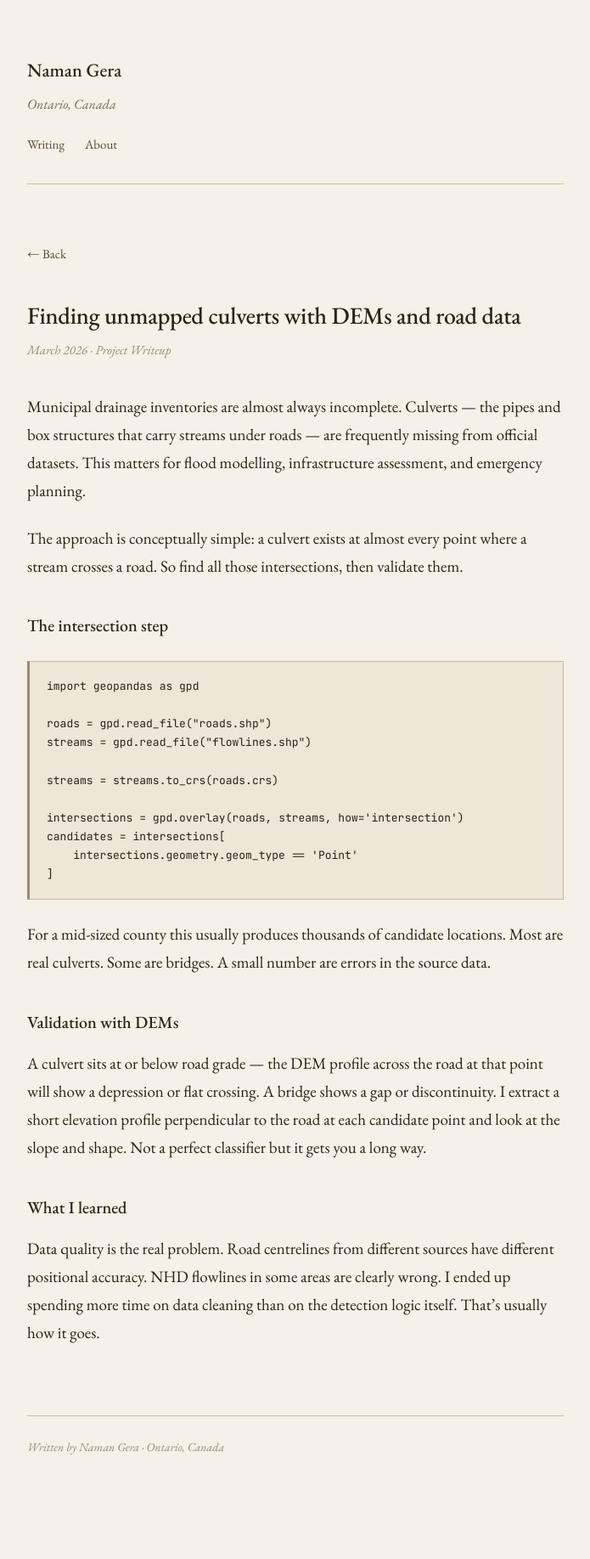
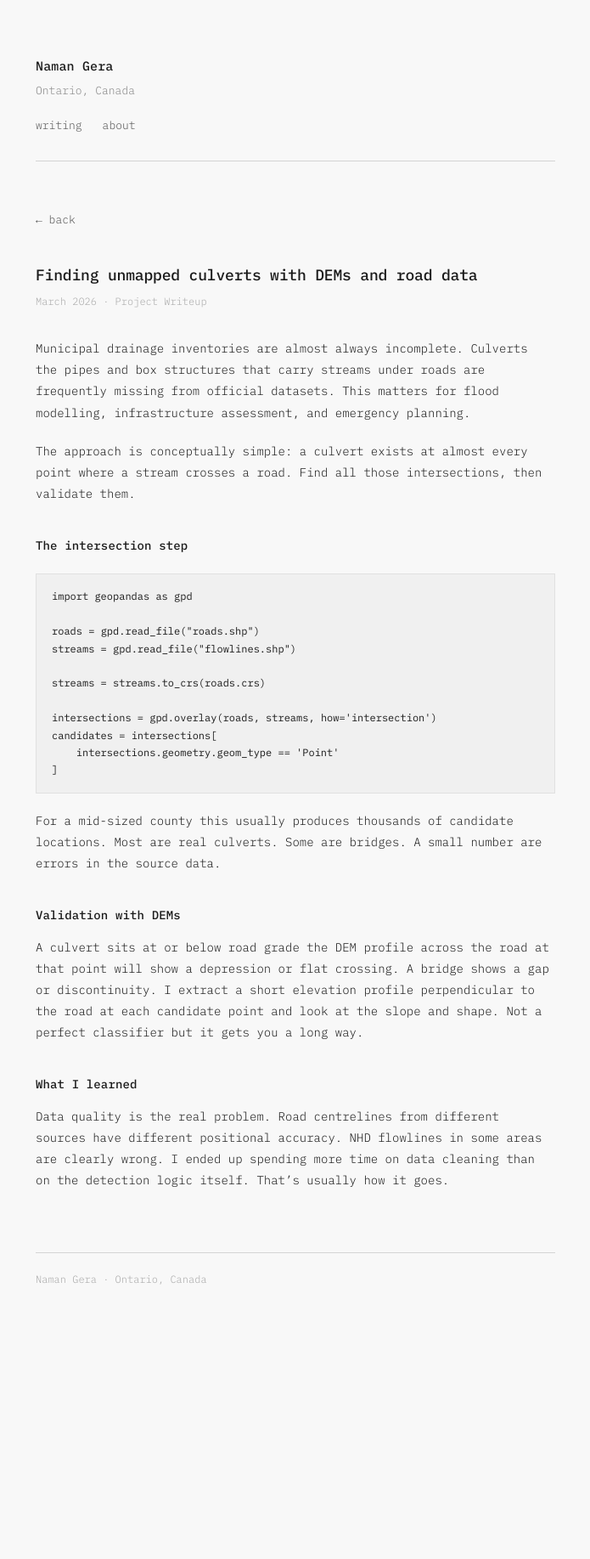
Before and after one commit to namangera/namangera.github.io, a Jekyll site: the page built from _posts/2026-03-10-finding-unmapped-culverts.md, in a window 1280 px wide. Shown: the whole page at 85% size, without its empty margins (292-987 px from the left). Built offline with Jekyll 4.4.1, drawn with Linux system fonts in a browser that asks for light colours; after the commit the page ends 1637 px from its top, so only the background shows below that.

Commit message:
new theme, commitment to monospace

```diff
--- a/_layouts/default.html
+++ b/_layouts/default.html
@@ -3,70 +3,72 @@
 <head>
 <meta charset="UTF-8">
 <meta name="viewport" content="width=device-width, initial-scale=1.0">
-<title>{% if page.title %}{{ page.title }} — {% endif %}Naman Gera</title>
+<title>{% if page.title %}{{ page.title }} / {% endif %}Naman Gera</title>
 <link rel="preconnect" href="https://fonts.googleapis.com">
-<link href="https://fonts.googleapis.com/css2?family=EB+Garamond:ital,wght@0,400;0,500;1,400&family=JetBrains+Mono:wght@400;500&display=swap" rel="stylesheet">
+<link href="https://fonts.googleapis.com/css2?family=IBM+Plex+Mono:ital,wght@0,300;0,400;0,500;1,300&display=swap" rel="stylesheet">
 <style>
   * { box-sizing: border-box; margin: 0; padding: 0; }
 
   body {
-    background: #f5f0e8;
-    color: #2a2218;
-    font-family: 'EB Garamond', serif;
-    font-size: 19px;
-    line-height: 1.75;
-    max-width: 680px;
+    background: #f8f8f8;
+    color: #1a1a1a;
+    font-family: 'IBM Plex Mono', monospace;
+    font-weight: 300;
+    font-size: 14px;
+    line-height: 1.8;
+    max-width: 660px;
     margin: 0 auto;
     padding: 64px 24px 120px;
   }
 
   header {
-    margin-bottom: 64px;
-    padding-bottom: 32px;
-    border-bottom: 1px solid #c8b99a;
+    margin-bottom: 56px;
+    padding-bottom: 28px;
+    border-bottom: 1px solid #d4d4d4;
   }
 
   header h1 {
-    font-size: 22px;
+    font-size: 15px;
     font-weight: 500;
-    margin-bottom: 6px;
+    margin-bottom: 4px;
+    letter-spacing: 0.01em;
   }
 
   header h1 a {
-    color: #2a2218;
+    color: #1a1a1a;
     text-decoration: none;
   }
 
   header p {
-    font-size: 16px;
-    color: #7a6a55;
-    font-style: italic;
+    font-size: 13px;
+    color: #888;
+    font-weight: 300;
   }
 
   nav {
-    margin-top: 20px;
+    margin-top: 18px;
     display: flex;
     gap: 24px;
   }
 
   nav a {
-    font-size: 15px;
-    color: #5a4a35;
+    font-size: 13px;
+    color: #555;
     text-decoration: none;
     border-bottom: 1px solid transparent;
   }
 
-  nav a:hover { border-bottom-color: #5a4a35; }
-  nav a.active { border-bottom: 1px solid #5a4a35; }
+  nav a:hover { color: #1a1a1a; border-bottom-color: #1a1a1a; }
+  nav a.active { color: #1a1a1a; border-bottom: 1px solid #1a1a1a; }
 
   .section-label {
-    font-size: 13px;
-    letter-spacing: 0.08em;
+    font-size: 11px;
+    letter-spacing: 0.1em;
     text-transform: uppercase;
-    color: #9a8a75;
-    margin-bottom: 8px;
-    margin-top: 48px;
-    font-family: 'JetBrains Mono', monospace;
+    color: #aaa;
+    margin-bottom: 6px;
+    margin-top: 44px;
+    font-weight: 400;
   }
 
   .section-label:first-child { margin-top: 0; }
@@ -74,8 +76,8 @@
   .post-list { list-style: none; }
 
   .post-list li {
-    padding: 18px 0;
-    border-bottom: 1px solid #ddd4c0;
+    padding: 14px 0;
+    border-bottom: 1px solid #e4e4e4;
     display: flex;
     justify-content: space-between;
     align-items: baseline;
@@ -85,39 +87,40 @@
   .post-list li:first-child { padding-top: 0; }
 
   .post-list a {
-    font-size: 19px;
-    color: #2a2218;
+    font-size: 14px;
+    font-weight: 400;
+    color: #1a1a1a;
     text-decoration: none;
     border-bottom: 1px solid transparent;
   }
 
-  .post-list a:hover { border-bottom-color: #2a2218; }
+  .post-list a:hover { border-bottom-color: #1a1a1a; }
 
   .post-date {
-    font-size: 14px;
-    color: #9a8a75;
-    font-style: italic;
+    font-size: 12px;
+    color: #aaa;
+    font-weight: 300;
     white-space: nowrap;
     flex-shrink: 0;
   }
 
-  .about-text p { margin-bottom: 20px; }
+  .about-text p { margin-bottom: 18px; font-weight: 300; }
 
   .about-text a {
-    color: #2a2218;
-    border-bottom: 1px solid #9a8a75;
+    color: #1a1a1a;
+    border-bottom: 1px solid #ccc;
     text-decoration: none;
   }
 
-  .about-text a:hover { border-bottom-color: #2a2218; }
+  .about-text a:hover { border-bottom-color: #1a1a1a; }
 
   footer {
-    margin-top: 80px;
-    padding-top: 24px;
-    border-top: 1px solid #c8b99a;
-    font-size: 14px;
-    color: #9a8a75;
-    font-style: italic;
+    margin-top: 72px;
+    padding-top: 20px;
+    border-top: 1px solid #d4d4d4;
+    font-size: 12px;
+    color: #aaa;
+    font-weight: 300;
   }
 </style>
 </head>
@@ -127,14 +130,14 @@
   <h1><a href="/">Naman Gera</a></h1>
   <p>Ontario, Canada</p>
   <nav>
-    <a href="/" {% if page.url == '/' %}class="active"{% endif %}>Writing</a>
-    <a href="/about" {% if page.url == '/about' or page.url == '/about/' %}class="active"{% endif %}>About</a>
+    <a href="/" {% if page.url == '/' %}class="active"{% endif %}>writing</a>
+    <a href="/about" {% if page.url == '/about' or page.url == '/about/' %}class="active"{% endif %}>about</a>
   </nav>
 </header>
 
 {{ content }}
 
-<footer>Written by Naman Gera · Ontario, Canada</footer>
+<footer>Naman Gera · Ontario, Canada</footer>
 
 </body>
 </html>
--- a/_layouts/post.html
+++ b/_layouts/post.html
@@ -4,101 +4,102 @@ layout: default
 
 <style>
   .post-back {
-    font-size: 15px;
-    color: #5a4a35;
+    font-size: 13px;
+    color: #555;
     text-decoration: none;
     border-bottom: 1px solid transparent;
     display: inline-block;
     margin-bottom: 40px;
   }
-  .post-back:hover { border-bottom-color: #5a4a35; }
+  .post-back:hover { color: #1a1a1a; border-bottom-color: #1a1a1a; }
 
-  .post-header { margin-bottom: 36px; }
+  .post-header { margin-bottom: 32px; }
 
   .post-header h2 {
-    font-size: 28px;
+    font-size: 18px;
     font-weight: 500;
-    line-height: 1.3;
-    margin-bottom: 10px;
+    line-height: 1.4;
+    margin-bottom: 8px;
     letter-spacing: -0.01em;
   }
 
   .post-byline {
-    font-size: 15px;
-    color: #9a8a75;
-    font-style: italic;
+    font-size: 12px;
+    color: #aaa;
+    font-weight: 300;
   }
 
-  .post-content p { margin-bottom: 22px; }
+  .post-content p {
+    margin-bottom: 20px;
+    font-weight: 300;
+  }
 
   .post-content h2,
   .post-content h3 {
-    font-size: 20px;
+    font-size: 14px;
     font-weight: 500;
-    margin: 36px 0 14px;
+    margin: 36px 0 12px;
+    letter-spacing: 0.01em;
   }
 
   .post-content a {
-    color: #2a2218;
-    border-bottom: 1px solid #9a8a75;
+    color: #1a1a1a;
+    border-bottom: 1px solid #ccc;
     text-decoration: none;
   }
 
-  .post-content a:hover { border-bottom-color: #2a2218; }
+  .post-content a:hover { border-bottom-color: #1a1a1a; }
 
   .post-content ul,
   .post-content ol {
-    padding-left: 24px;
-    margin-bottom: 22px;
+    padding-left: 20px;
+    margin-bottom: 20px;
+    font-weight: 300;
   }
 
-  .post-content li { margin-bottom: 6px; }
+  .post-content li { margin-bottom: 4px; }
 
   .post-content blockquote {
-    border-left: 3px solid #c8b99a;
-    padding-left: 20px;
-    color: #7a6a55;
-    font-style: italic;
-    margin: 24px 0;
-  }
-
-  .post-content pre,
-  .post-content code {
-    font-family: 'JetBrains Mono', monospace;
+    border-left: 2px solid #d4d4d4;
+    padding-left: 16px;
+    color: #888;
+    font-weight: 300;
+    margin: 20px 0;
   }
 
   .post-content pre {
-    background: #ede7d8;
-    border: 1px solid #c8b99a;
-    border-left: 3px solid #9a8a75;
-    padding: 18px 20px;
-    font-size: 13px;
+    background: #f0f0f0;
+    border: 1px solid #e0e0e0;
+    padding: 16px 18px;
+    font-size: 12px;
     line-height: 1.7;
     overflow-x: auto;
-    margin: 24px 0;
-    color: #2a2218;
+    margin: 20px 0;
+    color: #1a1a1a;
+    font-family: 'IBM Plex Mono', monospace;
+    font-weight: 400;
   }
 
   .post-content code {
-    font-size: 14px;
-    background: #ede7d8;
-    padding: 2px 6px;
+    font-family: 'IBM Plex Mono', monospace;
+    font-size: 13px;
+    background: #f0f0f0;
+    padding: 1px 5px;
+    font-weight: 400;
   }
 
   .post-content pre code {
     background: none;
     padding: 0;
-    font-size: 13px;
+    font-size: 12px;
   }
 </style>
 
-<a href="/" class="post-back">← Back</a>
+<a href="/" class="post-back">← back</a>
 
 <div class="post-header">
   <h2>{{ page.title }}</h2>
-  <div class="post-byline">
-    {{ page.date | date: "%B %Y" }} · {{ page.category }}
-  </div>
+  <div class="post-byline">{{ page.date | date: "%B %Y" }} · {{ page.category }}</div>
 </div>
 
 <div class="post-content">
--- a/_posts/2026-03-10-finding-unmapped-culverts.md
+++ b/_posts/2026-03-10-finding-unmapped-culverts.md
@@ -5,9 +5,9 @@ date: 2026-03-10
 category: Project Writeup
 ---
 
-Municipal drainage inventories are almost always incomplete. Culverts — the pipes and box structures that carry streams under roads — are frequently missing from official datasets. This matters for flood modelling, infrastructure assessment, and emergency planning.
+Municipal drainage inventories are almost always incomplete. Culverts the pipes and box structures that carry streams under roads are frequently missing from official datasets. This matters for flood modelling, infrastructure assessment, and emergency planning.
 
-The approach is conceptually simple: a culvert exists at almost every point where a stream crosses a road. So find all those intersections, then validate them.
+The approach is conceptually simple: a culvert exists at almost every point where a stream crosses a road. Find all those intersections, then validate them.
 
 ## The intersection step
 
@@ -29,7 +29,7 @@ For a mid-sized county this usually produces thousands of candidate locations. M
 
 ## Validation with DEMs
 
-A culvert sits at or below road grade — the DEM profile across the road at that point will show a depression or flat crossing. A bridge shows a gap or discontinuity. I extract a short elevation profile perpendicular to the road at each candidate point and look at the slope and shape. Not a perfect classifier but it gets you a long way.
+A culvert sits at or below road grade the DEM profile across the road at that point will show a depression or flat crossing. A bridge shows a gap or discontinuity. I extract a short elevation profile perpendicular to the road at each candidate point and look at the slope and shape. Not a perfect classifier but it gets you a long way.
 
 ## What I learned
 
```
Also changed, not shown: _posts/2026-01-10-gdal-is-terrible.md (+2 -2 lines), about.md (+2 -2 lines), README.md.
